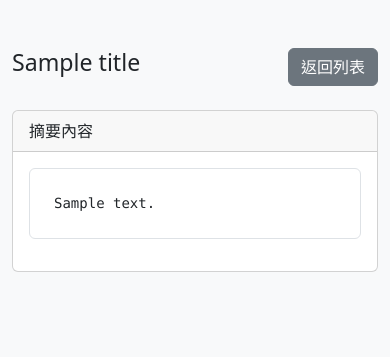
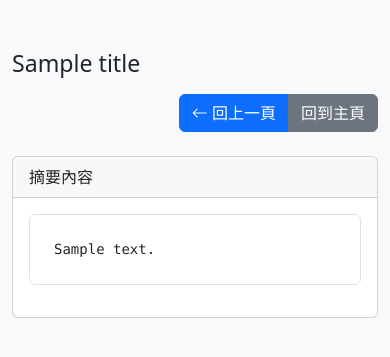
Before and after one commit to zzzaaa12/whisper_webapp, a Flask app: template templates/summary_detail.html in a window 390 px wide. Shown: the top 357 px of the page. Run offline with Flask 3, Linux system fonts and the light colour scheme; the template is opened without the code that fills it: most values are stand-ins (such as "Sample title", 1, 10 or a date in 2020); parts of the project's set-up code (start-up, migrations or seed data) failed here and were passed over; some libraries are stand-ins or nearby versions.

Commit message:
Improve summary detail page UI with better navigation and responsive title handling
- Replace single 'Back to List' button with two buttons:
  - Blue 'Back' button using browser history
  - Gray 'Home' button linking to main page
- Add responsive title handling for long titles:
  - Desktop: ellipsis with hover expand
  - Mobile: full title with line wrapping
- Include Bootstrap Icons for better visual design
- Enhance button styling with hover effects

```diff
--- a/templates/summary_detail.html
+++ b/templates/summary_detail.html
@@ -5,6 +5,7 @@
     <meta name="viewport" content="width=device-width, initial-scale=1.0">
     <title>{{ title }} - 摘要內容</title>
     <link href="https://cdn.jsdelivr.net/npm/bootstrap@5.3.0/dist/css/bootstrap.min.css" rel="stylesheet">
+    <link rel="stylesheet" href="https://cdn.jsdelivr.net/npm/bootstrap-icons@1.7.2/font/bootstrap-icons.css">
     <style>
         body { background-color: #f8f9fa; }
         .summary-content {
@@ -14,13 +15,103 @@
             border-radius: 0.375rem;
             padding: 1.5rem;
         }
+
+        /* 自定義按鈕樣式 */
+        .btn-primary {
+            background-color: #0d6efd; /* 藍色背景 */
+            color: #ffffff !important; /* 白色文字 */
+            border-color: #0d6efd;
+        }
+
+        .btn-secondary {
+            background-color: #6c757d; /* 灰色背景 */
+            color: #ffffff !important; /* 白色文字 */
+            border-color: #6c757d;
+        }
+
+        /* hover 效果 */
+        .btn-primary:hover {
+            opacity: 0.8;
+            color: #ffffff !important;
+        }
+
+        .btn-secondary:hover {
+            opacity: 0.8;
+            color: #ffffff !important;
+        }
+
+        /* 標題樣式 */
+        .page-title {
+            word-break: break-word; /* 允許長單詞換行 */
+            overflow-wrap: break-word; /* 更好的換行支援 */
+            margin-bottom: 0;
+            line-height: 1.3;
+        }
+
+        /* 標題容器 */
+        .title-container {
+            flex: 1;
+            margin-right: 1rem;
+            min-width: 0; /* 允許flex項目縮小 */
+        }
+
+        /* 按鈕容器 */
+        .button-container {
+            flex-shrink: 0; /* 防止按鈕被壓縮 */
+        }
+
+        /* 響應式布局 */
+        @media (max-width: 768px) {
+            .header-row {
+                flex-direction: column !important;
+                align-items: flex-start !important;
+                gap: 1rem;
+            }
+
+            .title-container {
+                margin-right: 0;
+                width: 100%;
+            }
+
+            .button-container {
+                align-self: flex-end;
+            }
+        }
+
+        /* 超長標題處理 */
+        @media (min-width: 769px) {
+            .page-title {
+                max-width: calc(100vw - 300px); /* 預留按鈕空間 */
+                overflow: hidden;
+                text-overflow: ellipsis;
+                white-space: nowrap;
+            }
+
+            .page-title:hover {
+                white-space: normal;
+                overflow: visible;
+                background-color: #f8f9fa;
+                padding: 0.5rem;
+                border-radius: 0.25rem;
+                box-shadow: 0 2px 4px rgba(0,0,0,0.1);
+                position: relative;
+                z-index: 10;
+            }
+        }
     </style>
 </head>
 <body>
     <div class="container mt-5">
-        <div class="d-flex justify-content-between align-items-center mb-4">
-            <h1 class="h3">{{ title }}</h1>
-            <a href="{{ url_for('list_summaries') }}" class="btn btn-secondary">返回列表</a>
+        <div class="d-flex justify-content-between align-items-center mb-4 header-row">
+            <div class="title-container">
+                <h1 class="h3 page-title" title="{{ title }}">{{ title }}</h1>
+            </div>
+            <div class="btn-group button-container">
+                <button onclick="history.back()" class="btn btn-primary">
+                    <i class="bi bi-arrow-left"></i> 回上一頁
+                </button>
+                <a href="{{ url_for('index') }}" class="btn btn-secondary">回到主頁</a>
+            </div>
         </div>
 
         <div class="card">
```
